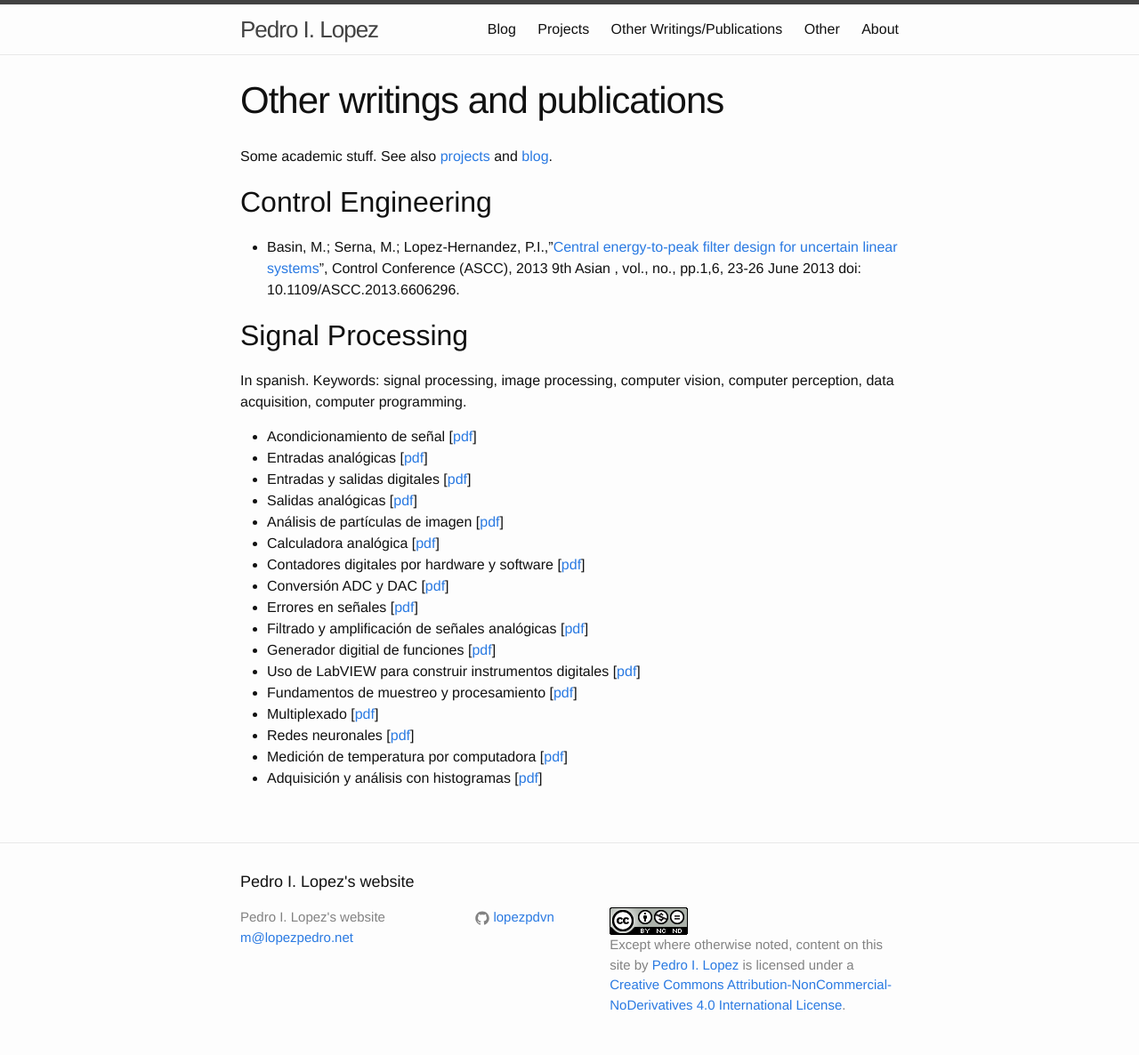
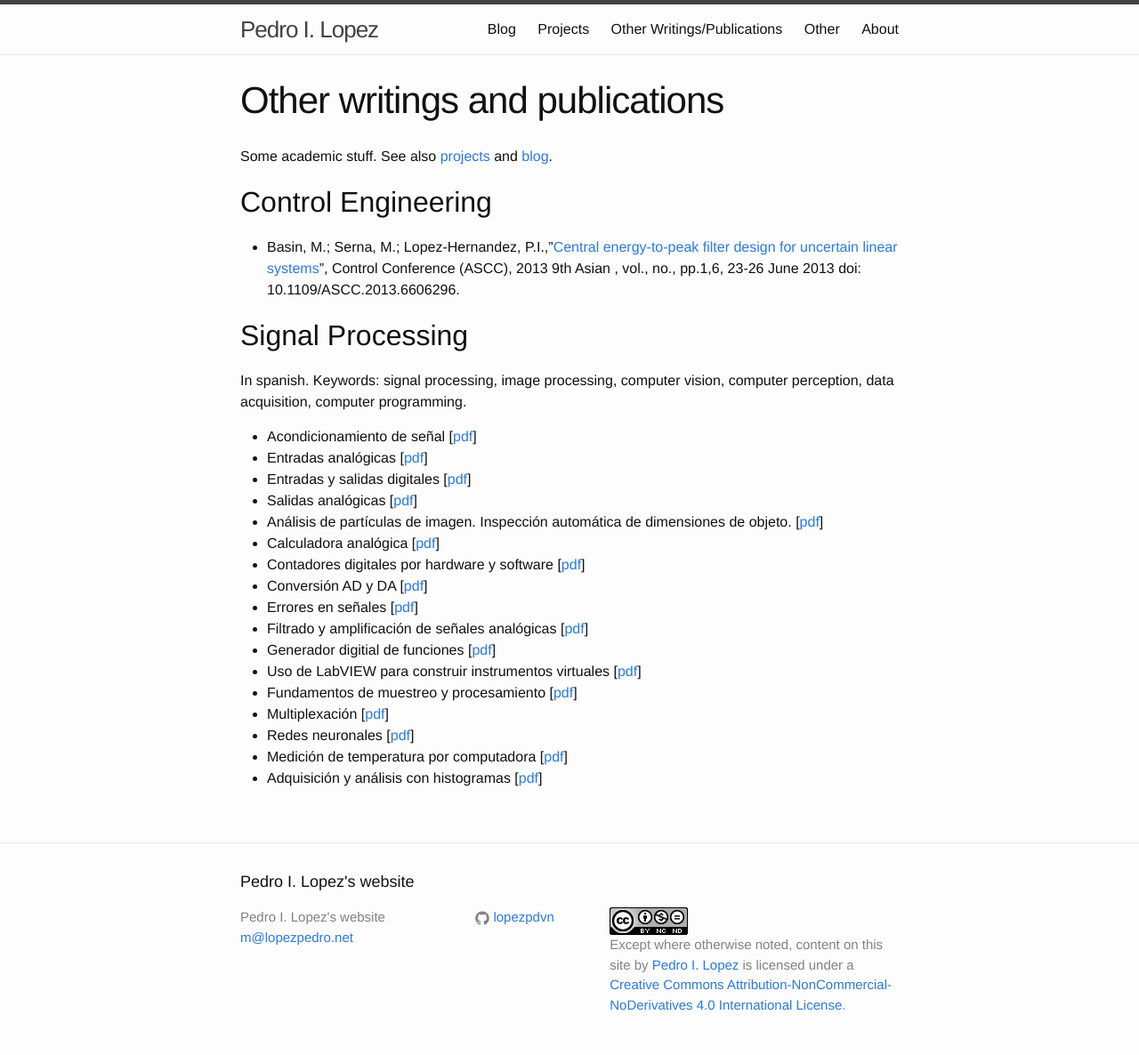
Before and after one commit to lopezpdvn/lopezpdvn.github.io, a Jekyll site: the page built from other-writings/index.md, in a window 1280 px wide. Shown: the whole page at 89% size. Built offline with Jekyll 4.4.1, drawn with Linux system fonts in a browser that asks for light colours.

Commit message:
Updates page "Other Writings and Publications"

```diff
--- a/other-writings/index.md
+++ b/other-writings/index.md
@@ -20,16 +20,16 @@ In spanish. Keywords: signal processing, image processing, computer vision, comp
 - Entradas analógicas [[pdf]({{ docsrc }}/adquisicion-datos-entrada-analogica.pdf)]
 - Entradas y salidas digitales [[pdf]({{ docsrc }}/adquisicion-datos-entrada-salida-digital.pdf)]
 - Salidas analógicas [[pdf]({{ docsrc }}/adquisicion-datos-salida-analogica.pdf)]
-- Análisis de partículas de imagen [[pdf]({{ docsrc }}/analisis-de-particulas-imagen.pdf)]
+- Análisis de partículas de imagen. Inspección automática de dimensiones de objeto. [[pdf]({{ docsrc }}/analisis-particulas-imagen-inspeccion-automatica-dimensiones-objeto.pdf)]
 - Calculadora analógica [[pdf]({{ docsrc }}/calculadora-analogica.pdf)]
-- Contadores digitales por hardware y software [[pdf]({{ docsrc }}/contador-hardware-software.pdf)]
-- Conversión ADC y DAC [[pdf]({{ docsrc }}/conversion-adc-dac.pdf)]
+- Contadores digitales por hardware y software [[pdf]({{ docsrc }}/contador-digital-hardware-software.pdf)]
+- Conversión AD y DA [[pdf]({{ docsrc }}/conversion-adc-dac.pdf)]
 - Errores en señales [[pdf]({{ docsrc }}/error-senal.pdf)]
-- Filtrado y amplificación de señales analógicas [[pdf]({{ docsrc }}/filtrado-amplificacion-analogo.pdf)]
+- Filtrado y amplificación de señales analógicas [[pdf]({{ docsrc }}/filtrado-amplificacion-senal-analogica.pdf)]
 - Generador digitial de funciones [[pdf]({{ docsrc }}/generador-funciones-digital.pdf)]
-- Uso de LabVIEW para construir instrumentos digitales [[pdf]({{ docsrc }}/labview-instrumento-virtual.pdf)]
-- Fundamentos de muestreo y procesamiento [[pdf]({{ docsrc }}/muestreo-digital.pdf)]
-- Multiplexado [[pdf]({{ docsrc }}/multiplexacion.pdf)]
-- Redes neuronales [[pdf]({{ docsrc }}/red-neuronal-artificial.pdf)]
+- Uso de LabVIEW para construir instrumentos virtuales [[pdf]({{ docsrc }}/labview-instrumento-virtual.pdf)]
+- Fundamentos de muestreo y procesamiento [[pdf]({{ docsrc }}/muestreo-procesamiento-digital.pdf)]
+- Multiplexación [[pdf]({{ docsrc }}/multiplexacion.pdf)]
+- Redes neuronales [[pdf]({{ docsrc }}/red-neuronal.pdf)]
 - Medición de temperatura por computadora [[pdf]({{ docsrc }}/temperatura-computadora.pdf)]
-- Adquisición y análisis con histogramas [[pdf]({{ docsrc }}/vision-computadora-descripcion-estacion-trabajo.pdf)]
+- Adquisición y análisis con histogramas [[pdf]({{ docsrc }}/adquisicion-imagen-analisis-con-histogramas.pdf)]
```
Also changed, not shown: 12 other files.
